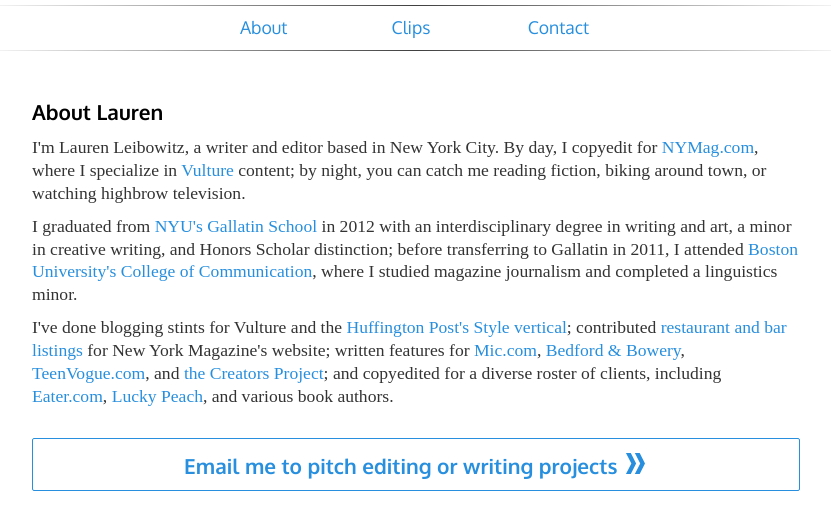
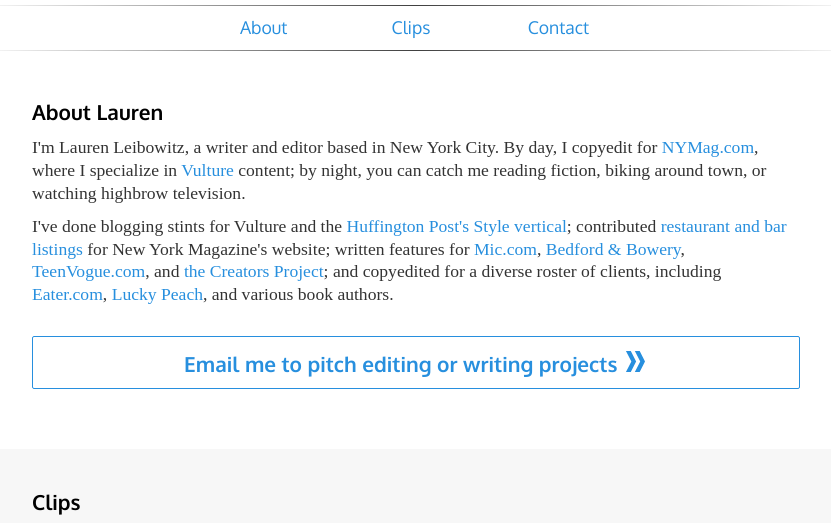
Before and after one commit to acrimer/laurenleibowitz, a plain HTML site: page index.html in a window 1280 px wide. Shown: the part 221-744 px from the top of the page, without its empty margins (224-1055 px from the left). Drawn offline with Linux system fonts and the light colour scheme; a web font is replaced by a local one.

Commit message:
Added files via upload
index change sentence delete

```diff
--- a/index.html
+++ b/index.html
@@ -100,7 +100,6 @@
 			<div class="main">
 				<h2>About Lauren</h2>
 				<p>I'm Lauren Leibowitz, a writer and editor based in New York City. By day, I copyedit for <a href="http://nymag.com/">NYMag.com</a>, where I specialize in <a href="http://www.vulture.com/">Vulture</a> content; by night, you can catch me reading fiction, biking around town, or watching highbrow television.</p>
-				<p>I graduated from <a href="http://gallatin.nyu.edu/">NYU's Gallatin School</a> in 2012 with an interdisciplinary degree in writing and art, a minor in creative writing, and Honors Scholar distinction; before transferring to Gallatin in 2011, I attended <a href="http://www.bu.edu/com/">Boston University's College of Communication</a>, where I studied magazine journalism and completed a linguistics minor.</p>
 				<p>I've done blogging stints for Vulture and the <a href="http://www.huffingtonpost.com/style/">Huffington Post's Style vertical</a>; contributed <a href="http://nymag.com/restaurants/">restaurant and bar listings</a> for New York Magazine's website; written features for <a href="http://mic.com/">Mic.com</a>, <a href="http://bedfordandbowery.com/">Bedford & Bowery</a>, <a href="http://www.teenvogue.com/">TeenVogue.com</a>, and <a href="http://thecreatorsproject.vice.com/en_us">the Creators Project</a>; and copyedited for a diverse roster of clients, including <a href="http://www.eater.com/">Eater.com</a>, <a href="http://luckypeach.com/">Lucky Peach</a>, and various book authors.</p>
 				<div class="cta">
 					<a href="mailto:lauren.leibowitz@gmail.com">
```
